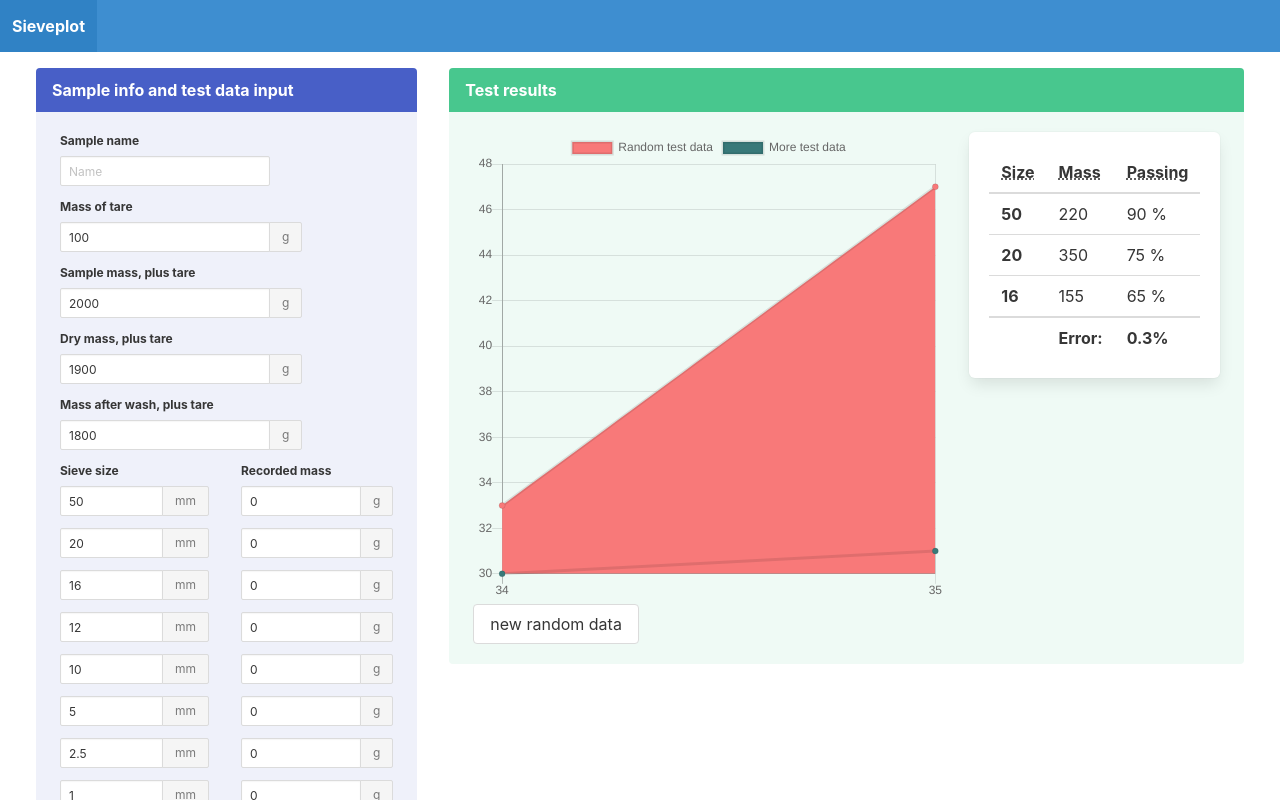
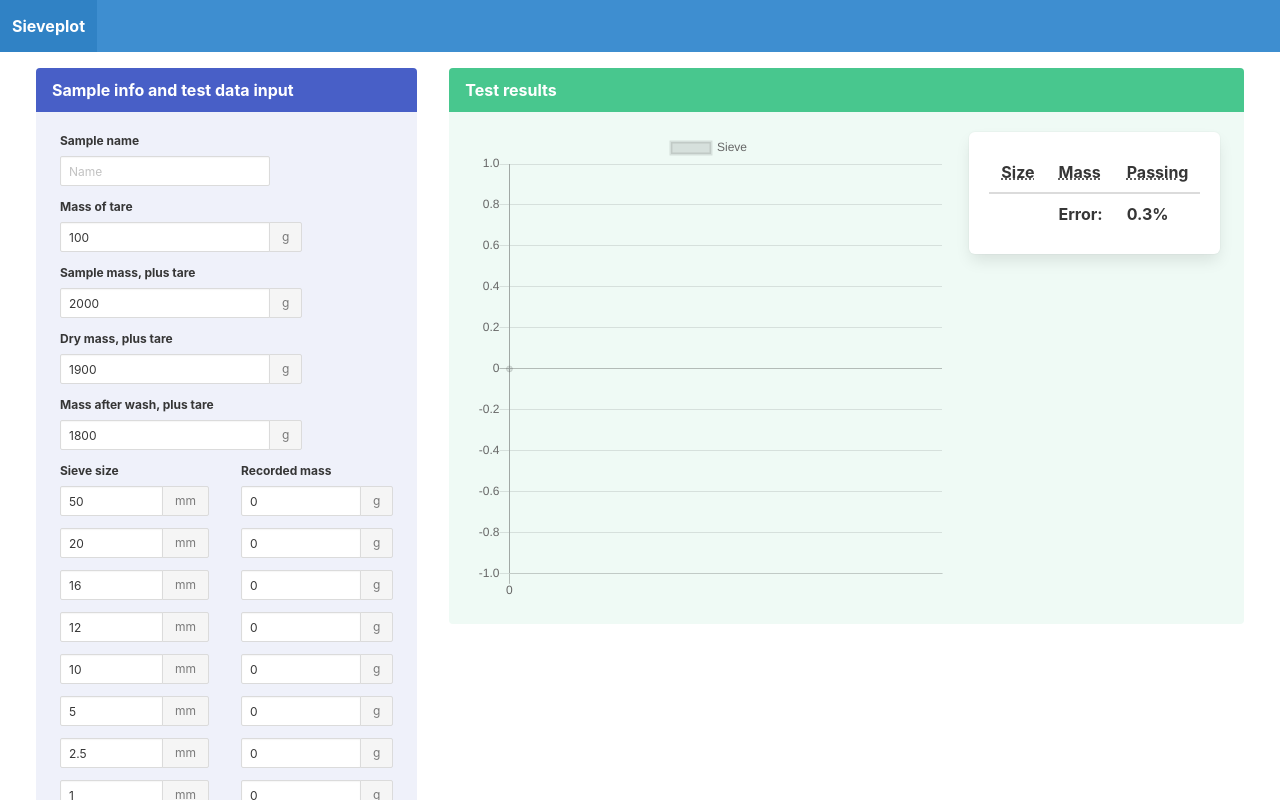
Before and after one commit to stephenhillier/sieveplot, a Vue app: page / in a window 1280 px wide. Shown: the top 800 px of the page. Built offline with nearby package versions, Linux system fonts and the light colour scheme.

Commit message:
Output component now retrieves data from store for graph

```diff
--- a/src/components/Output.vue
+++ b/src/components/Output.vue
@@ -6,8 +6,7 @@
     <div class="message-body">
       <div class="columns">
         <div class="column">
-          <line-chart :chart-data="sieveResult"></line-chart>
-          <a class="button" @click.stop="fillData()">new random data</a>
+          <line-chart :chart-data="sievePlot" :chart-options="chartOptions"></line-chart>
         </div>
         <div class="column is-narrow">
           <div class="box">
@@ -23,11 +22,11 @@
                 <th>0.3%</th>
               </tfoot>
               <tbody>
-                <template v-for="sieve in percentPassing">
+                <template v-for="sieve in result">
                   <tr :key="sieve.size">
                     <th>{{ sieve.size }}</th>
                     <td>{{ sieve.mass }}</td>
-                    <td>{{ sieve.passing }} %</td>
+                    <td>{{ sieve.passingPercent }} %</td>
                   </tr>
                 </template>
               </tbody>
@@ -40,10 +39,23 @@
 </template>
 <script>
   import LineChart from './LineChart.js'
+  import { mapGetters } from 'vuex'
+
   export default {
     components: { LineChart },
     data () {
       return {
+        chartOptions: {
+          scales: {
+            xAxes: [{
+              type: 'linear',
+              display: 'true',
+              ticks: {
+                reverse: true
+              }
+            }]
+          }
+        },
         sieveResult: null,
         percentPassing: [
           {
@@ -70,28 +82,90 @@
         ]
       }
     },
-    mounted () {
-      this.fillData()
-    },
-    methods: {
-      fillData () {
-        this.sieveResult = {
-          labels: [this.getRandomInt(), this.getRandomInt()],
+    computed: {
+      result () {
+        // return results in an array of objects that contain the sieve size and percent passing
+        const testData = this.getTestData()
+        if (testData) {
+          console.log(testData)
+          return this.calculatePercentPassing(testData)
+        }
+      },
+      sievePlot () {
+        if (this.result && this.result.length) {
+          // create new arrays for sizes and percent passing for plotting
+          let sizes = this.result.map(item => {
+            // only for objects with a valid size
+            if (item['size']) {
+              return item['size']
+            }
+          })
+          let passing = this.result.map(item => {
+            // still looking only for objects that have a valid size
+            if (item['size']) {
+              return item['passingPercent']
+            }
+          })
+          // TODO: to NOT form chart object this way
+          return {
+            labels: sizes.reverse(),
+            datasets: [
+              {
+                label: this.getTestData().name,
+                data: passing.reverse()
+              }
+            ]
+          }
+        }
+        // if we don't have a test result yet, return default values to allow chart to render
+        return {
+          labels: [0],
           datasets: [
             {
-              label: 'Random test data',
-              backgroundColor: '#f87979',
-              data: [this.getRandomInt(), this.getRandomInt()]
-            }, {
-              label: 'More test data',
-              backgroundColor: '#387979',
-              data: [this.getRandomInt(), this.getRandomInt()]
+              label: 'Sieve',
+              data: [0]
             }
           ]
         }
-      },
-      getRandomInt () {
-        return Math.floor(Math.random() * (50 - 5 + 1)) + 5
+      }
+    },
+    methods: {
+      ...mapGetters([
+        'getTestData'
+      ]),
+      calculatePercentPassing (testData) {
+        if (testData.sieveData && testData.dryMass) {
+          let sieveResult = []
+          const sieves = testData.sieveData
+          /*
+          We need to calculate the mass of soil that "passed through" each sieve (as opposed to the mass
+          that was retained) in order to plot the result. To do this, start at the first sieve in the
+          array. Subtract the mass retained in that sieve from the total mass of the sample. Then
+          subtract the mass retained in the second sieve, third sieve and so on to calculate the mass
+          that passed through each sieve.
+
+          The code below runs once for each sieve and calls array.prototype.reduce() with a sum function
+          to determine the mass passing through each sieve, starting from the top sieve down to the bottom
+          sieve.
+          */
+          for (let i = 0; i < sieves.length; i++) {
+            let massPassing = testData.dryMass - sieves.slice(0, i + 1).reduce((total, sieve) => {
+              if (typeof sieve.mass === 'number') {
+                return total + sieve.mass
+              } else {
+                return total
+              }
+            }, 0)
+            /* add the calculated "passing" values to an array containing the test results */
+            sieveResult.push({
+              size: sieves[i].size,
+              mass: sieves[i].mass,
+              passing: massPassing,
+              passingPercent: ((massPassing / testData.dryMass) * 100).toFixed(1)
+            })
+          }
+          return (sieveResult)
+        }
       }
     }
   }
```
